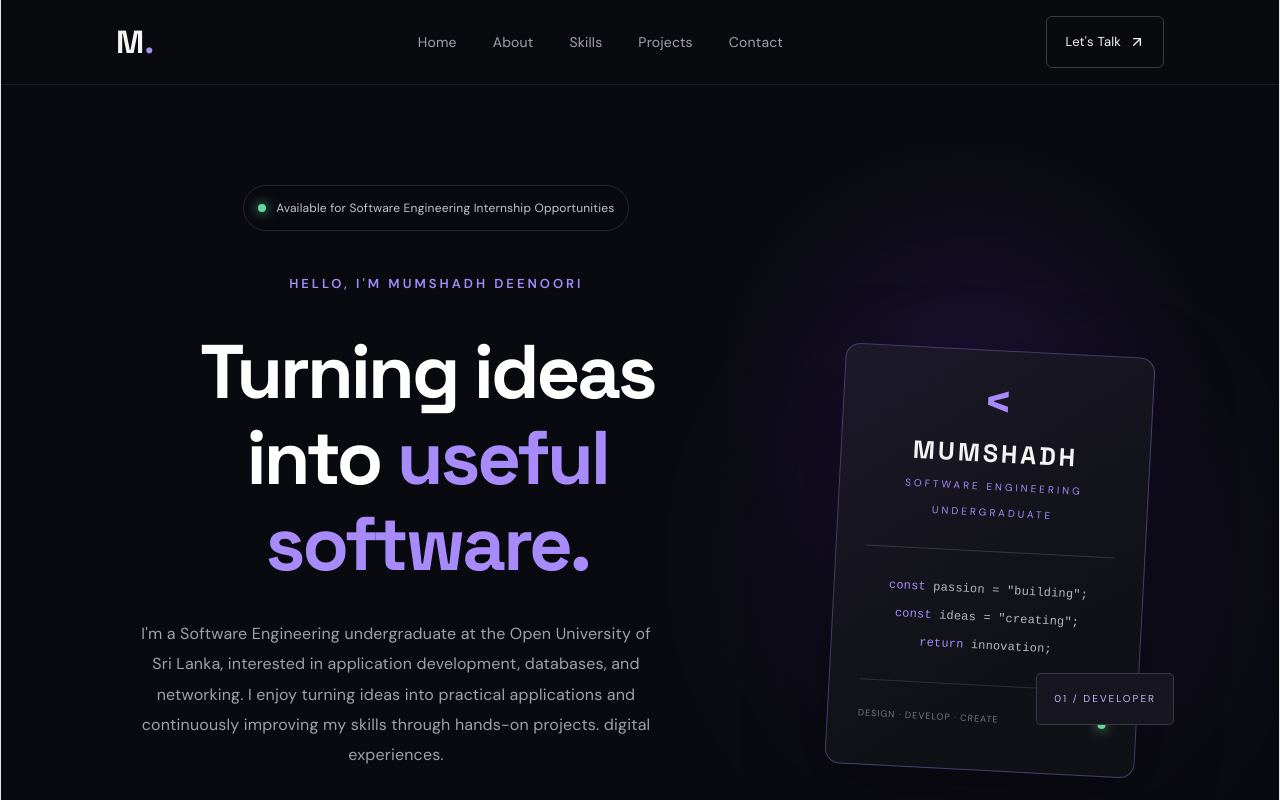
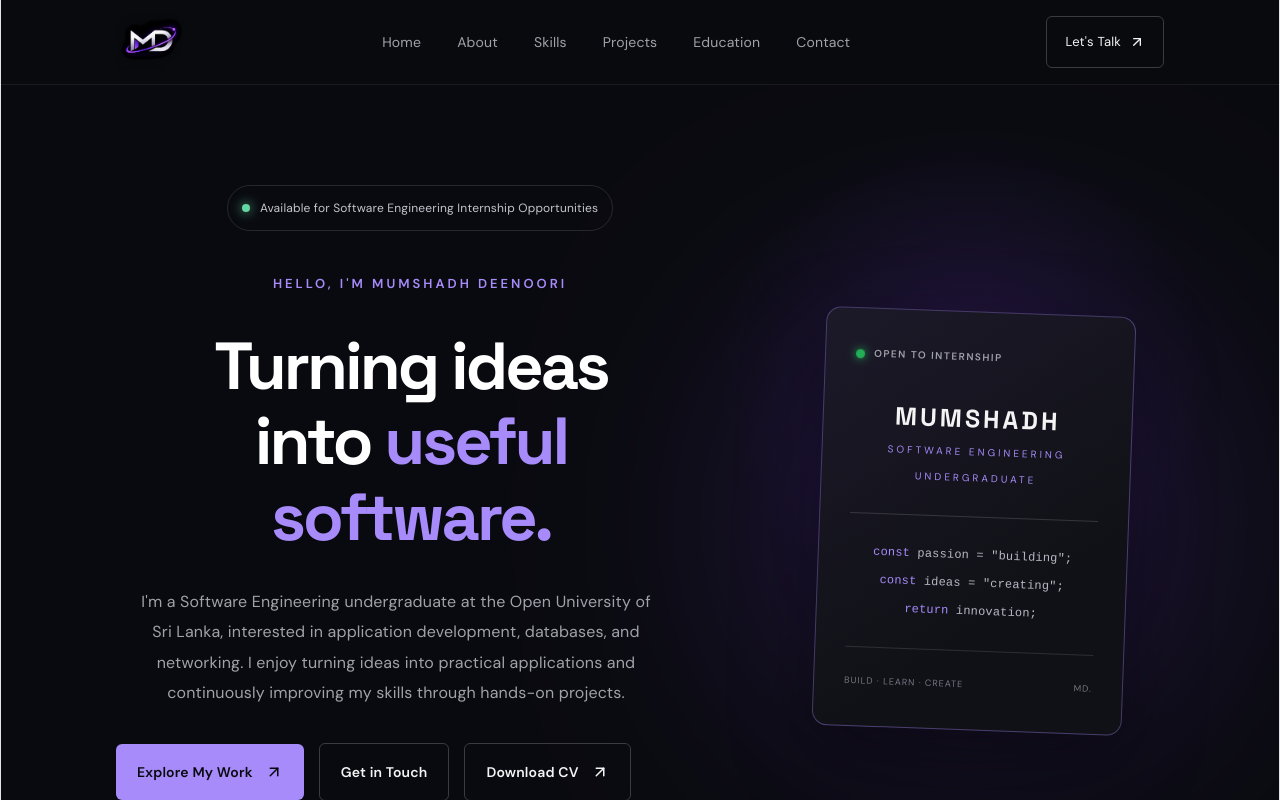
Before and after one commit to Mumshadh/mumshadh-portfolio, a React (Vite) app: page / in a window 1280 px wide. Shown: the top 800 px of the page. Built offline with nearby package versions, Linux system fonts and the light colour scheme.

Commit message:
Add personal logo and favicon

```diff
--- a/index.html
+++ b/index.html
@@ -2,7 +2,7 @@
 <html lang="en">
   <head>
     <meta charset="UTF-8" />
-    <link rel="icon" type="image/svg+xml" href="/favicon.svg" />
+    <link rel="icon" type="image/png" href="/md-logo.png" />
     <meta name="viewport" content="width=device-width, initial-scale=1.0" />
     <title>Mumshadh Deenoori | Software Engineer</title>
     <meta name="description" content="Mumshadh Deenoori — Software Engineering undergraduate, developer and aspiring software engineer." />
--- a/src/App.css
+++ b/src/App.css
@@ -162,7 +162,7 @@ button {
 
 .hero h1 {
   font-family: 'Space Grotesk', sans-serif;
-  font-size: clamp(45px, 6vw, 76px);
+  font-size: clamp(45px, 5.2vw, 68px);
   line-height: 1.13;
   letter-spacing: -3px;
   font-weight: 700;
@@ -264,13 +264,34 @@ button {
   background: #7c3aed;
   filter: blur(120px);
   opacity: 0.2;
+  animation: glowPulse 4s ease-in-out infinite;
+}
+@keyframes glowPulse {
+  0%, 100% {
+    opacity: 0.15;
+    transform: scale(0.9);
+  }
+  50% {
+    opacity: 0.35;
+    transform: scale(1.15);
+  }
+}
+@keyframes statusPulse {
+  0%, 100% {
+    box-shadow: 0 0 5px #22c55e;
+    opacity: 1;
+  }
+  50% {
+    box-shadow: 0 0 14px #22c55e;
+    opacity: 0.65;
+  }
 }
 
 .visual-card {
   position: relative;
   z-index: 1;
   width: 310px;
-  padding: 38px 30px;
+  padding: 32px 30px;
   border: 1px solid rgba(167,139,250,0.35);
   border-radius: 15px;
   background: linear-gradient(145deg, #1c1929, #101116 70%);
@@ -321,6 +342,26 @@ button {
 .visual-code span {
   color: #a78bfa;
 }
+.visual-status {
+  display: flex;
+  align-items: center;
+  gap: 9px;
+  color: #a1a1aa;
+  font-size: 10px;
+  font-weight: 600;
+  letter-spacing: 1.5px;
+  margin-bottom: 35px;
+}
+
+.visual-status .visual-dot {
+  width: 9px;
+  height: 9px;
+  background: #22c55e;
+  border-radius: 50%;
+  box-shadow: 0 0 10px #22c55e;
+  flex-shrink: 0;
+  animation: statusPulse 2s ease-in-out infinite;
+}
 
 .visual-bottom {
   display: flex;
@@ -332,20 +373,6 @@ button {
   font-size: 9px;
   color: #777783;
   letter-spacing: 1px;
-}
-
-.floating-label {
-  position: absolute;
-  bottom: 30px;
-  right: -10px;
-  padding: 12px 17px;
-  border: 1px solid rgba(255,255,255,0.15);
-  background: #17151f;
-  border-radius: 5px;
-  color: #c4b5fd;
-  font-size: 10px;
-  letter-spacing: 2px;
-  z-index: 2;
 }
 
 .scroll-indicator {
@@ -902,3 +929,9 @@ button {
     padding: 25px 6%;
   }
 }
+.logo img {
+  width: 70px;
+  height: 70px;
+  object-fit: contain;
+  display: block;
+}
--- a/src/App.jsx
+++ b/src/App.jsx
@@ -1,5 +1,5 @@
 
-import { motion } from "motion/react";
+import { easeInOut, motion } from "motion/react";
 import {
   ArrowDown,
   ArrowUpRight,
@@ -19,6 +19,7 @@ function App() {
     { name: "About", href: "#about" },
     { name: "Skills", href: "#skills" },
     { name: "Projects", href: "#projects" },
+    { name: "Education", href: "#education" },
     { name: "Contact", href: "#contact" },
   ];
 
@@ -27,7 +28,7 @@ function App() {
     <main>
       <nav className="navbar">
         <a href="#home" className="logo">
-          M<span>.</span>
+        <img src="/md-logo1.png" alt="Mumshadh Deenoori"/>
         </a>
 
         <div className={`nav-links ${menuOpen ? "active" : ""}`}>
@@ -94,7 +95,6 @@ function App() {
           >
             I'm a Software Engineering undergraduate at the Open University of Sri Lanka, interested in application development, databases, and networking.
             I enjoy turning ideas into practical applications and continuously improving my skills through hands-on projects.
-            digital experiences.
           </motion.p>
 
           <motion.div
@@ -150,16 +150,28 @@ function App() {
 
         <motion.div
   className="hero-visual"
-          initial={{ opacity: 0, scale: 0.85 }}
-          animate={{ opacity: 1, scale: 1 }}
-          transition={{ duration: 0.9, delay: 0.3 }}
+  initial={{ opacity: 0, y:35, scale: 0.9 }}
+  animate={{ opacity: 1, y:[0, -12, 0], scale: 1, rotate: [0, 1, 0, -1, 0] }}
+  transition={{
+    opacity: {duration: 0.8},
+    scale:{duration: 0.8},
+    y:{duration: 5, repeat: Infinity, ease: "easeInOut"},
+    rotate:{duration: 8, repeat: Infinity, ease: easeInOut},
+  }}
 >
   <div className="visual-glow"></div>
+
   <div className="visual-card">
-            <span className="code-symbol">{"<"}</span>
+    <div className="visual-status">
+      <span className="visual-dot"></span>
+      <span>OPEN TO INTERNSHIP</span>
+    </div>
+
     <div className="visual-name">MUMSHADH</div>
     <div className="visual-role">SOFTWARE ENGINEERING UNDERGRADUATE</div>
+
     <div className="visual-line"></div>
+
     <div className="visual-code">
       <span>const</span> passion = "building";
       <br />
@@ -167,12 +179,12 @@ function App() {
       <br />
       <span>return</span> innovation;
     </div>
+
     <div className="visual-bottom">
-              <span>DESIGN · DEVELOP · CREATE</span>
-              <span className="visual-dot"></span>
+      <span>BUILD · LEARN · CREATE</span>
+      <span>MD.</span>
     </div>
   </div>
-          <div className="floating-label">01 / DEVELOPER</div>
 </motion.div>
 
         <a href="#about" className="scroll-indicator">
```
Also changed, not shown: public/md-logo.png (added), public/md-logo1.png (added). Lines whose indentation alone changed are shown as unchanged.
